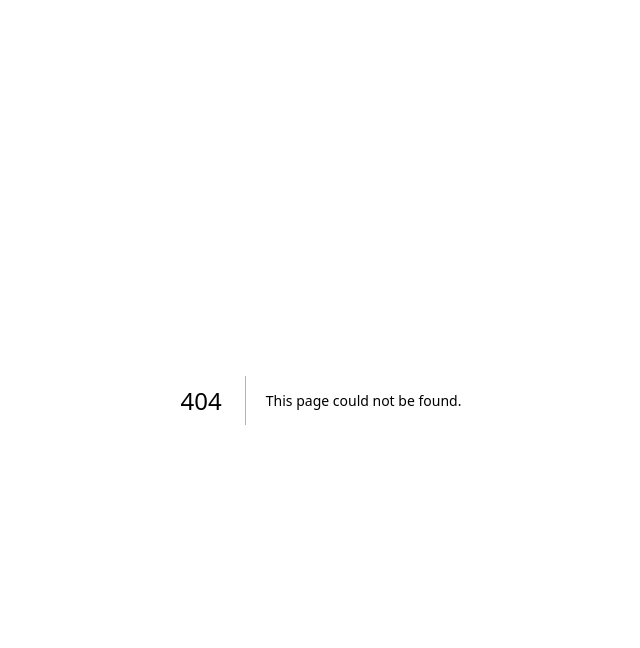
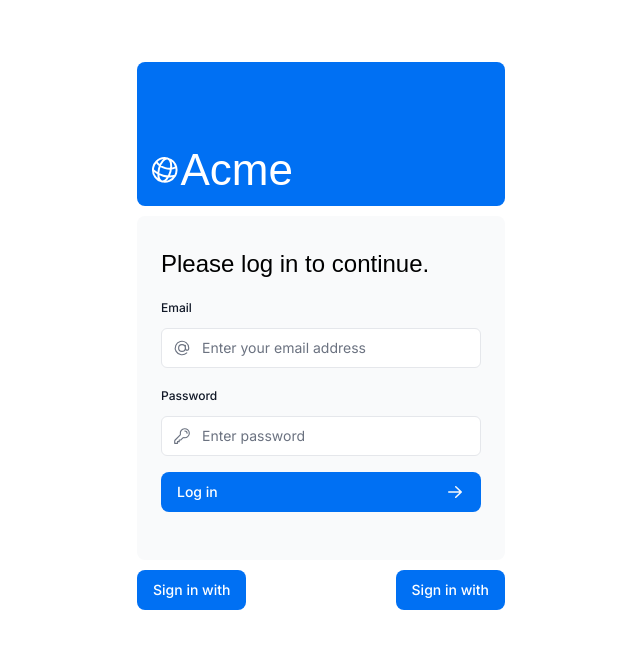
Before and after one commit to srivishnu25/nextjs-dashboard, a Next.js app: page /login in a window 1280 px wide. Before the commit this address had no page. Shown: the top 648 px of the page, without its empty margins (319-959 px from the left). Built offline with nearby package versions, Linux system fonts and the light colour scheme; a web font is replaced by a local one.

Commit message:
Refactor authentication handling: replace Clerk with NextAuth for user authentication, implement Google and GitHub providers, and streamline login page. Remove unused Clerk components and update middleware for NextAuth integration. Clean up package dependencies by removing Clerk-related packages.

```diff
--- /dev/null
+++ b/app/api/auth/[...nextauth]/route.ts
@@ -0,0 +1,3 @@
+import { handlers } from "@/auth"; // Referring to the auth.ts we just created
+export const { GET, POST } = handlers;
+// export const runtime = "edge"; // optional
--- a/app/layout.tsx
+++ b/app/layout.tsx
@@ -1,7 +1,6 @@
 import "@/app/ui/global.css";
 import { inter } from "@/app/ui/fonts";
 import { Metadata } from "next";
-import { ClerkProvider } from "@clerk/nextjs";
 
 export const metadata: Metadata = {
   title: {
@@ -18,20 +17,10 @@ export default function RootLayout({
   children: React.ReactNode;
 }) {
   return (
-    <ClerkProvider>
-      <html lang="en">
-        <body className={`${inter.className} antialiased`}>
-          {/* <header>
-            <SignedOut>
-              <SignInButton />
-            </SignedOut>
-            <SignedIn>
-              <UserButton />
-            </SignedIn>
-          </header> */}
-          <main>{children}</main>
-        </body>
-      </html>
-    </ClerkProvider>
+    <html lang="en">
+      <body className={`${inter.className} antialiased`}>
+        <main>{children}</main>
+      </body>
+    </html>
   );
 }
--- /dev/null
+++ b/app/login/page.tsx
@@ -0,0 +1,57 @@
+import AcmeLogo from "@/app/ui/acme-logo";
+import LoginForm from "@/app/ui/login-form";
+import { providerMap, signIn } from "@/auth";
+import { AuthError } from "next-auth";
+import { redirect } from "next/navigation";
+import { Button } from "../ui/button";
+
+const SIGNIN_ERROR_URL = "/auth/error";
+
+export default function LoginPage(props: {
+  searchParams: { callbackUrl: string | undefined };
+}) {
+  return (
+    <main className="flex items-center justify-center md:h-screen">
+      <div className="relative mx-auto flex w-full max-w-[400px] flex-col space-y-2.5 p-4 md:-mt-32">
+        <div className="flex h-20 w-full items-end rounded-lg bg-blue-500 p-3 md:h-36">
+          <div className="w-32 text-white md:w-36">
+            <AcmeLogo />
+          </div>
+        </div>
+        <LoginForm key={"creds-form"} />
+        <div className="flex items-center justify-between">
+          {Object.values(providerMap).map((provider) => (
+            <form
+              key={provider.id}
+              action={async () => {
+                "use server";
+                try {
+                  await signIn(provider.id, {
+                    redirectTo: props.searchParams?.callbackUrl ?? "/dashboard",
+                  });
+                } catch (error) {
+                  // Signin can fail for a number of reasons, such as the user
+                  // not existing, or the user not having the correct role.
+                  // In some cases, you may want to redirect to a custom error
+                  if (error instanceof AuthError) {
+                    return redirect(`${SIGNIN_ERROR_URL}?error=${error.type}`);
+                  }
+
+                  // Otherwise if a redirects happens Next.js can handle it
+                  // so you can just re-thrown the error and let Next.js handle it.
+                  // Docs:
+                  // https://nextjs.org/docs/app/api-reference/functions/redirect#server-component
+                  throw error;
+                }
+              }}
+            >
+              <Button type="submit">
+                <span>Sign in with {provider.name}</span>
+              </Button>
+            </form>
+          ))}
+        </div>
+      </div>
+    </main>
+  );
+}
--- a/app/page.tsx
+++ b/app/page.tsx
@@ -3,16 +3,8 @@ import Link from "next/link";
 import { lusitana } from "@/app/ui/fonts";
 import AcmeLogo from "@/app/ui/acme-logo";
 import Image from "next/image";
-import { auth } from "@clerk/nextjs/server";
-import { redirect } from "next/navigation";
 
 export default async function Page() {
-  const { userId } = await auth();
-
-  if (userId) {
-    redirect("/dashboard");
-  }
-
   return (
     <main className="flex min-h-screen flex-col p-6">
       <div className="flex h-20 shrink-0 items-end rounded-lg bg-blue-500 p-4 md:h-52">
@@ -30,14 +22,11 @@ export default async function Page() {
             , brought to you by Vercel.
           </p>
           <Link
-            href="/sign-in"
+            href="/login"
             className="flex items-center gap-5 self-start rounded-lg bg-blue-500 px-6 py-3 text-sm font-medium text-white transition-colors hover:bg-blue-400 md:text-base"
           >
             <span>Log in</span> <ArrowRightIcon className="w-5 md:w-6" />
           </Link>
-          {/* <SignedOut>
-            <SignInButton />
-          </SignedOut> */}
         </div>
         <div className="flex items-center justify-center p-6 md:w-3/5 md:px-28 md:py-12">
           {/* Add Hero Images Here */}
--- a/app/sign-in/[[...sign-in]]/page.tsx
+++ /dev/null
@@ -1,23 +0,0 @@
-import AcmeLogo from "@/app/ui/acme-logo";
-import LoginForm from "@/app/ui/login-form";
-import { SignIn } from "@clerk/nextjs";
-
-export default function LoginPage() {
-  return (
-    <div className="w-screen h-screen flex items-center justify-center">
-      <SignIn forceRedirectUrl="/dashboard" />
-    </div>
-  );
-  // return (
-  //   <main className="flex items-center justify-center md:h-screen">
-  //     <div className="relative mx-auto flex w-full max-w-[400px] flex-col space-y-2.5 p-4 md:-mt-32">
-  //       <div className="flex h-20 w-full items-end rounded-lg bg-blue-500 p-3 md:h-36">
-  //         <div className="w-32 text-white md:w-36">
-  //           <AcmeLogo />
-  //         </div>
-  //       </div>
-  //       <LoginForm />
-  //     </div>
-  //   </main>
-  // );
-}
--- a/app/sign-up/[[...sign-up]]/page.tsx
+++ /dev/null
@@ -1,9 +0,0 @@
-import { SignUp } from "@clerk/nextjs";
-
-export default function Page() {
-  return (
-    <div className="w-screen h-screen flex items-center justify-center">
-      <SignUp />
-    </div>
-  );
-}
--- a/app/ui/button.tsx
+++ b/app/ui/button.tsx
@@ -1,7 +1,3 @@
-"use client";
-
-import { useClerk } from "@clerk/nextjs";
-import { PowerIcon } from "@heroicons/react/24/outline";
 import clsx from "clsx";
 
 interface ButtonProps extends React.ButtonHTMLAttributes<HTMLButtonElement> {
@@ -21,23 +17,3 @@ export function Button({ children, className, ...rest }: ButtonProps) {
     </button>
   );
 }
-
-export function SignOutBtn({
-  className,
-  ...rest
-}: React.ButtonHTMLAttributes<HTMLButtonElement>) {
-  const { signOut } = useClerk();
-  return (
-    <button
-      {...rest}
-      className={clsx(
-        "flex h-[48px] w-full grow items-center justify-center gap-2 rounded-md bg-gray-50 p-3 text-sm font-medium hover:bg-sky-100 hover:text-blue-600 md:flex-none md:justify-start md:p-2 md:px-3",
-        className
-      )}
-      onClick={async () => await signOut()}
-    >
-      <PowerIcon className="w-6" />
-      <div className="hidden md:block">Sign Out</div>
-    </button>
-  );
-}
--- a/app/ui/dashboard/sidenav.tsx
+++ b/app/ui/dashboard/sidenav.tsx
@@ -2,9 +2,7 @@ import Link from "next/link";
 import NavLinks from "@/app/ui/dashboard/nav-links";
 import AcmeLogo from "@/app/ui/acme-logo";
 import { PowerIcon } from "@heroicons/react/24/outline";
-import { useClerk } from "@clerk/nextjs";
-import { SignOutBtn } from "../button";
-// import { signOut } from "@/auth";
+import { signOut } from "@/auth";
 
 export default function SideNav() {
   return (
@@ -20,17 +18,17 @@ export default function SideNav() {
       <div className="flex grow flex-row justify-between space-x-2 md:flex-col md:space-x-0 md:space-y-2">
         <NavLinks />
         <div className="hidden h-auto w-full grow rounded-md bg-gray-50 md:block"></div>
-        <SignOutBtn />
-        {/* <form
-          action={() => {
-            signOut({ redirectUrl: "/" });
+        <form
+          action={async () => {
+            "use server";
+            await signOut();
           }}
         >
           <button className="flex h-[48px] w-full grow items-center justify-center gap-2 rounded-md bg-gray-50 p-3 text-sm font-medium hover:bg-sky-100 hover:text-blue-600 md:flex-none md:justify-start md:p-2 md:px-3">
             <PowerIcon className="w-6" />
             <div className="hidden md:block">Sign Out</div>
           </button>
-        </form> */}
+        </form>
       </div>
     </div>
   );
--- a/auth.ts
+++ b/auth.ts
@@ -5,6 +5,9 @@ import { z } from "zod";
 import { sql } from "@vercel/postgres";
 import type { User } from "@/app/lib/definitions";
 import bcrypt from "bcrypt";
+import Google from "next-auth/providers/google";
+import GitHub from "next-auth/providers/github";
+import type { Provider } from "next-auth/providers";
 
 async function getUser(email: string): Promise<User | undefined> {
   try {
@@ -16,8 +19,45 @@ async function getUser(email: string): Promise<User | undefined> {
   }
 }
 
-export const { auth, signIn, signOut } = NextAuth({
+const providers: Provider[] = [
+  // Credentials({
+  //   async authorize(credentials) {
+  //     const parsedCredentials = z
+  //       .object({
+  //         email: z.string().email(),
+  //         password: z.string().min(6),
+  //       })
+  //       .safeParse(credentials);
+  //     if (parsedCredentials.success) {
+  //       const { email, password } = parsedCredentials.data;
+  //       const user = await getUser(email);
+  //       if (!user) return null;
+  //       const passwordsMatch = await bcrypt.compare(password, user.password);
+
+  //       if (passwordsMatch) return user;
+  //     }
+
+  //     return null;
+  //   },
+  // }),
+  Google,
+  GitHub,
+];
+
+export const providerMap = providers
+  .map((provider) => {
+    if (typeof provider === "function") {
+      const providerData = provider();
+      return { id: providerData.id, name: providerData.name };
+    } else {
+      return { id: provider.id, name: provider.name };
+    }
+  })
+  .filter((provider) => provider.id !== "credentials");
+
+export const { auth, signIn, signOut, handlers } = NextAuth({
   ...authConfig,
+  // providers,
   providers: [
     Credentials({
       async authorize(credentials) {
@@ -39,5 +79,6 @@ export const { auth, signIn, signOut } = NextAuth({
         return null;
       },
     }),
+    ...providers,
   ],
 });
--- a/package.json
+++ b/package.json
@@ -7,7 +7,6 @@
     "lint": "next lint"
   },
   "dependencies": {
-    "@clerk/nextjs": "^6.9.6",
     "@heroicons/react": "^2.2.0",
     "@tailwindcss/forms": "^0.5.9",
     "@vercel/postgres": "^0.10.0",
```
Also changed, not shown: middleware.ts (+5 -17 lines), 1 other file (tests, documents, lock files or other folders).
